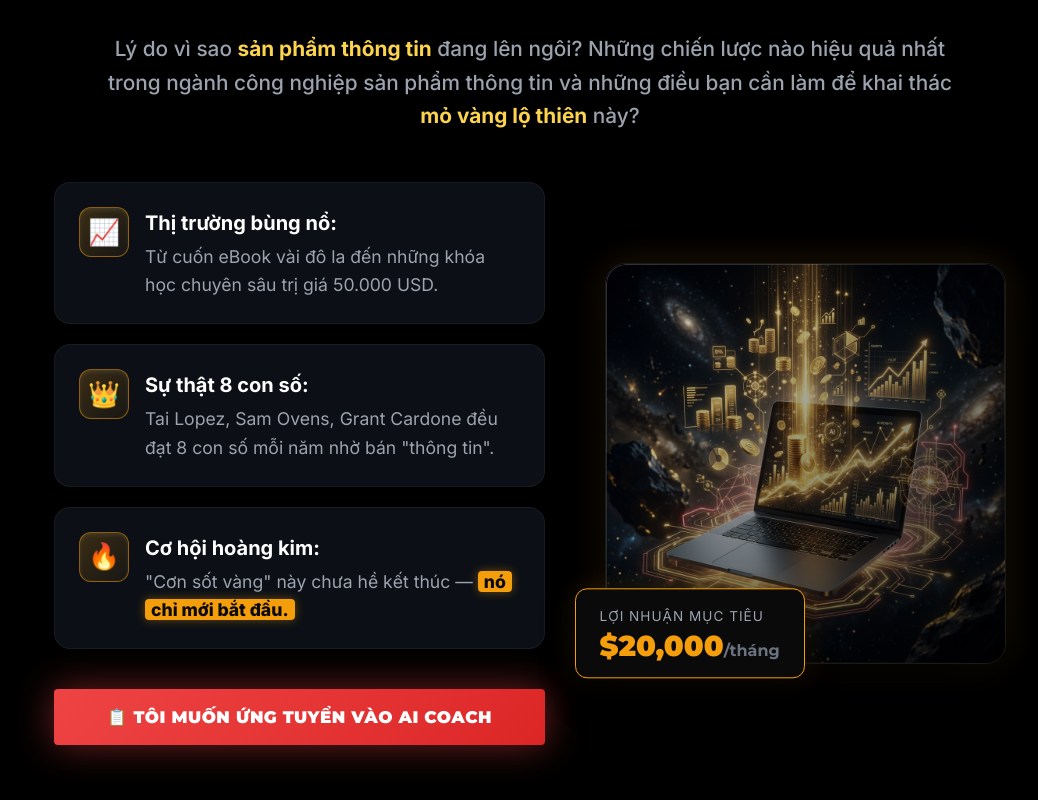
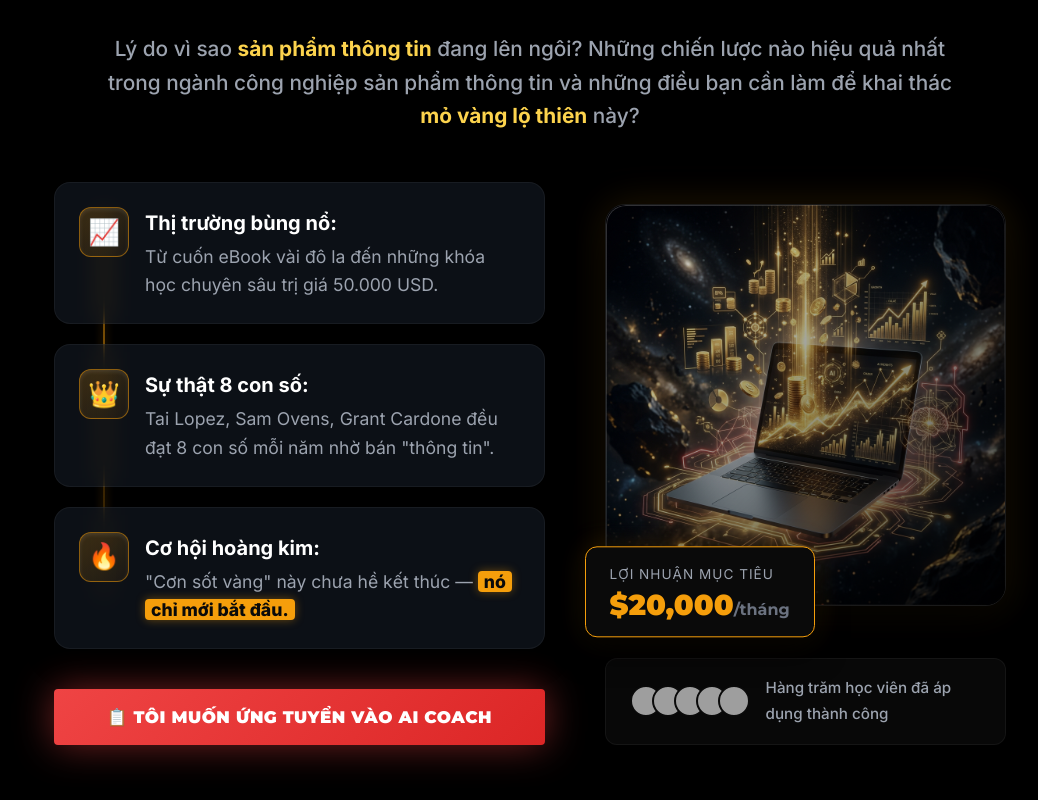
Before and after one commit to vaominh9-ux/Click-Funnels, a React (Vite) app: page /khoa-hoc/khoa-hoc-3 in a window 1280 px wide. Shown: the part 500-1300 px from the top of the page, without its empty margins (110-1148 px from the left). Built offline with nearby package versions, Linux system fonts and the light colour scheme; no server answers; grey boxes are pictures that could not be loaded.

Commit message:
style: balance hero section visually with golden thread and micro trust badge

```diff
--- a/src/pages/funnels/Course3/c3-premium.css
+++ b/src/pages/funnels/Course3/c3-premium.css
@@ -224,9 +224,25 @@
   list-style: none;
   padding: 0;
   margin: 0 0 40px;
+  position: relative;
+}
+
+/* The Golden Thread */
+.hero-punch-list::before {
+  content: '';
+  position: absolute;
+  top: 30px;
+  bottom: 50px;
+  left: 49px;
+  width: 2px;
+  background: linear-gradient(to bottom, rgba(245, 158, 11, 0.8), rgba(245, 158, 11, 0.1));
+  box-shadow: 0 0 10px rgba(245, 158, 11, 0.5);
+  z-index: 0;
 }
 
 .hero-punch-list li {
+  position: relative;
+  z-index: 1;
   display: flex;
   align-items: flex-start;
   gap: 16px;
@@ -274,6 +290,18 @@
 /* Image styling */
 .hero-content-right {
   position: relative;
+  display: flex;
+  flex-direction: column;
+  justify-content: space-between;
+  height: 100%;
+}
+
+.hero-image-container {
+  position: relative;
+  flex: 1;
+  display: flex;
+  flex-direction: column;
+  justify-content: center;
 }
 
 .hero-image-wrapper {
@@ -312,8 +340,8 @@
 
 .hero-floating-stat {
   position: absolute;
-  bottom: -20px;
-  left: -30px;
+  bottom: -15px;
+  left: -20px;
   background: #0A0A0A;
   border: 1px solid #F59E0B;
   padding: 16px 24px;
@@ -321,6 +349,40 @@
   box-shadow: 0 15px 30px rgba(0, 0, 0, 0.8), 0 0 30px rgba(245, 158, 11, 0.15);
   z-index: 2;
   animation: floatStat 4s ease-in-out infinite;
+}
+
+/* Micro Trust Badge */
+.micro-trust-badge {
+  display: flex;
+  align-items: center;
+  gap: 16px;
+  margin-top: 30px;
+  padding: 16px 24px;
+  background: rgba(255, 255, 255, 0.03);
+  border: 1px solid rgba(255, 255, 255, 0.05);
+  border-radius: 12px;
+  backdrop-filter: blur(8px);
+}
+
+.trust-avatars {
+  display: flex;
+}
+
+.trust-avatars .avatar {
+  width: 32px;
+  height: 32px;
+  border-radius: 50%;
+  border: 2px solid #0A0A0A;
+  background-size: cover;
+  background-position: center;
+  margin-left: -10px;
+}
+.trust-avatars .avatar:first-child { margin-left: 0; }
+
+.micro-trust-badge .trust-text {
+  color: #9CA3AF;
+  font-size: 0.95rem;
+  font-weight: 500;
 }
 
 .hero-floating-stat .stat-label {
--- a/src/pages/funnels/Course3/index.jsx
+++ b/src/pages/funnels/Course3/index.jsx
@@ -56,6 +56,7 @@ const AICoachPage = () => {
           </div>
 
           <div className="hero-content-right">
+            <div className="hero-image-container">
               <div className="hero-image-wrapper">
                 <img src="/images/course3/aicoach-hero-premium.png" alt="Billionaire Info Business AI Coach" />
                 <div className="hero-image-overlay"></div>
@@ -64,6 +65,18 @@ const AICoachPage = () => {
               <div className="hero-floating-stat">
                 <span className="stat-label">Lợi nhuận mục tiêu</span>
                 <span className="stat-value">$20,000<span>/tháng</span></span>
+              </div>
+            </div>
+
+            <div className="micro-trust-badge">
+              <div className="trust-avatars">
+                <div className="avatar" style={{backgroundImage: 'url(https://i.pravatar.cc/100?img=11)'}}></div>
+                <div className="avatar" style={{backgroundImage: 'url(https://i.pravatar.cc/100?img=32)'}}></div>
+                <div className="avatar" style={{backgroundImage: 'url(https://i.pravatar.cc/100?img=68)'}}></div>
+                <div className="avatar" style={{backgroundImage: 'url(https://i.pravatar.cc/100?img=44)'}}></div>
+                <div className="avatar" style={{backgroundImage: 'url(https://i.pravatar.cc/100?img=53)'}}></div>
+              </div>
+              <span className="trust-text">Hàng trăm học viên đã áp dụng thành công</span>
             </div>
           </div>
         </div>
```
Lines whose indentation alone changed are shown as unchanged.
